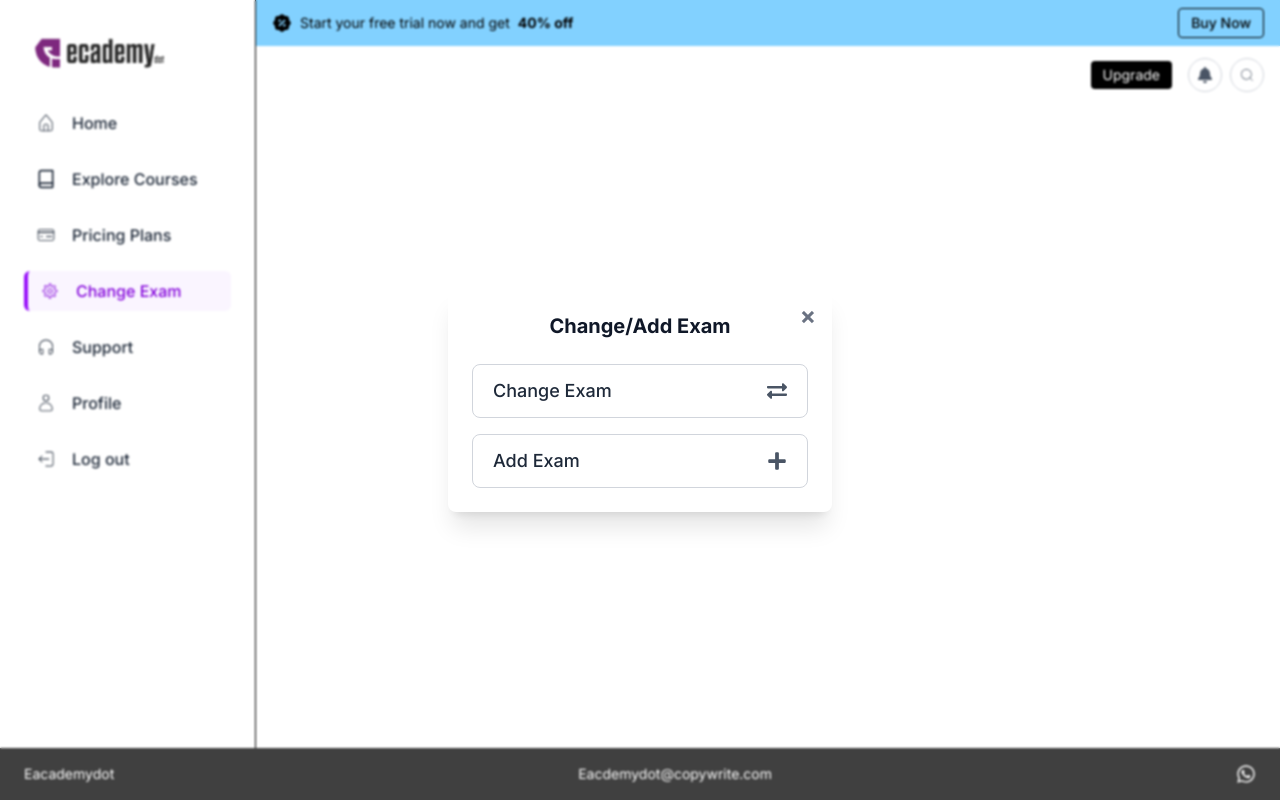
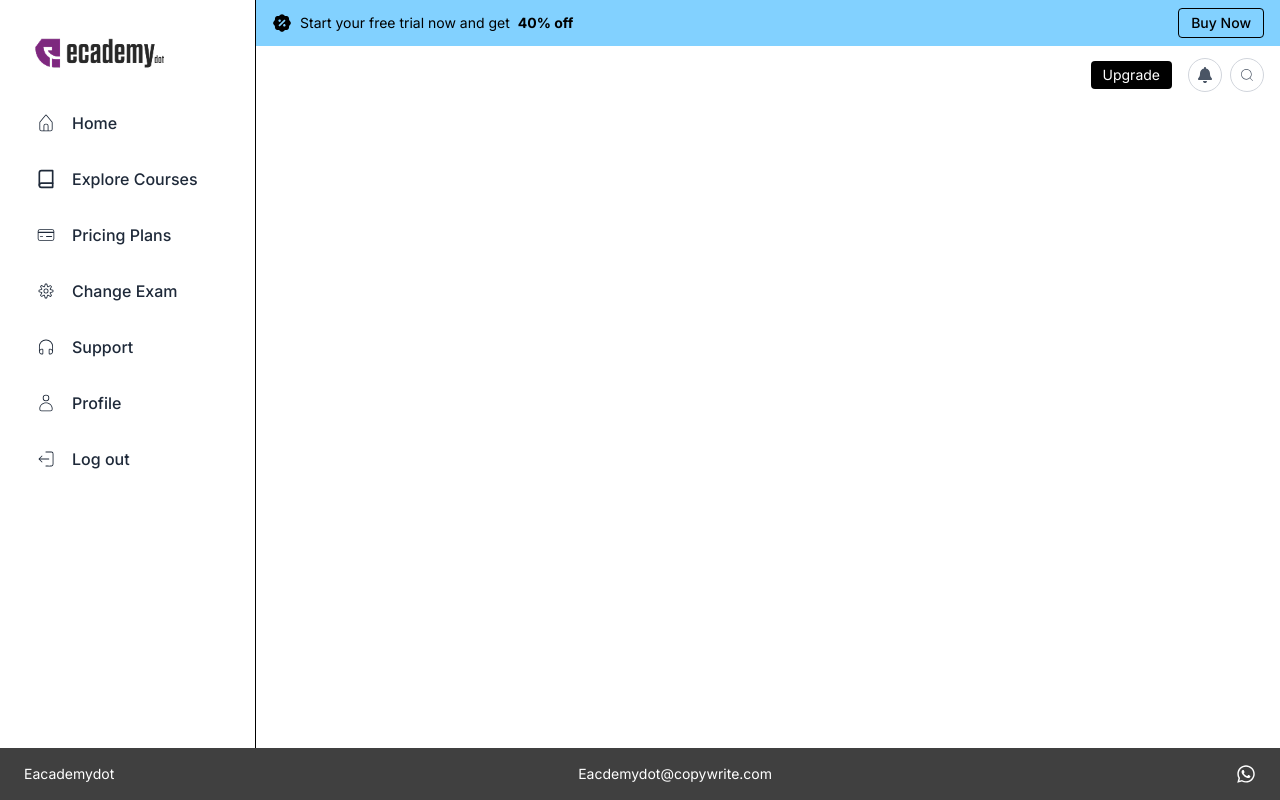
Before and after one commit to Kalsoom08/dot-academy, a Next.js app: page /AuthComponents/exam in a window 1280 px wide. Built offline with nearby package versions, Linux system fonts and the light colour scheme.

Commit message:
adjusted the change exam modal , using Context : to be render from any page

```diff
--- a/src/app/AuthComponents/exam/changeExam.jsx
+++ b/src/app/AuthComponents/exam/changeExam.jsx
@@ -3,23 +3,23 @@
 import { useState } from 'react';
 import { FaExchangeAlt, FaPlus } from 'react-icons/fa';
 import ChangeExamSubModal from './selectExamModal';
+import { useChangeExamModal } from '../../../context/ChangeExamModalContext';
 
-const ChangeExamModal = ({ isOpen, onClose }) => {
+const ChangeExamModal = () => {
+  const { isOpen, closeChangeExamModal } = useChangeExamModal();
   const [isSubModalOpen, setIsSubModalOpen] = useState(false);
 
   if (!isOpen) return null;
 
-  const handleOpenSubModal = () => {
-    setIsSubModalOpen(true);
-  };
+  const handleOpenSubModal = () => setIsSubModalOpen(true);
 
   const handleCloseSubModal = () => {
     setIsSubModalOpen(false);
-    onClose();
+    closeChangeExamModal();
   };
 
   return (
-    <div className="fixed inset-0 z-50 flex items-center justify-center  bg-opacity-50 backdrop-blur-[1px] p-4">
+    <div className="fixed inset-0 z-50 flex items-center justify-center bg-opacity-40 backdrop-blur-[1px] p-4">
       <div className="bg-white rounded-lg shadow-xl w-full max-w-sm mx-auto p-6 relative">
         <h2 className="text-xl font-bold text-center text-gray-900 mb-6">
           Change/Add Exam
@@ -27,7 +27,7 @@ const ChangeExamModal = ({ isOpen, onClose }) => {
 
         <div className="space-y-4">
           <button
-            className="w-full flex items-center justify-between px-5 py-3 border border-gray-300 rounded-lg text-lg font-medium text-gray-800 hover:bg-gray-50 focus:outline-none focus:ring-2 focus:ring-purple-500 focus:ring-opacity-50 transition duration-150 ease-in-out"
+            className="w-full flex items-center justify-between px-5 py-3 border border-gray-300 rounded-lg text-lg font-medium text-gray-800 hover:bg-gray-50 transition"
             onClick={handleOpenSubModal}
           >
             <span>Change Exam</span>
@@ -35,8 +35,8 @@ const ChangeExamModal = ({ isOpen, onClose }) => {
           </button>
 
           <button
-            className="w-full flex items-center justify-between px-5 py-3 border border-gray-300 rounded-lg text-lg font-medium text-gray-800 hover:bg-gray-50 focus:outline-none focus:ring-2 focus:ring-purple-500 focus:ring-opacity-50 transition duration-150 ease-in-out"
-            onClick={() => { alert('Add Exam clicked!'); onClose(); }}
+            className="w-full flex items-center justify-between px-5 py-3 border border-gray-300 rounded-lg text-lg font-medium text-gray-800 hover:bg-gray-50 transition"
+            onClick={() => { alert('Add Exam clicked!'); closeChangeExamModal(); }}
           >
             <span>Add Exam</span>
             <FaPlus className="text-gray-600 text-xl" />
@@ -44,8 +44,8 @@ const ChangeExamModal = ({ isOpen, onClose }) => {
         </div>
 
         <button
-          className="absolute top-2 right-2 text-gray-500 hover:text-gray-700 text-2xl font-bold p-2 leading-none"
-          onClick={onClose}
+          className="absolute top-2 right-2 text-gray-500 hover:text-gray-700 text-2xl font-bold p-2"
+          onClick={closeChangeExamModal}
         >
           &times;
         </button>
--- a/src/app/ClientWrapper.js
+++ b/src/app/ClientWrapper.js
@@ -5,6 +5,8 @@ import Navbar from '../components/navbar';
 import Footer from '../components/footer';
 import { SupportModalProvider } from '../context/SupportModalContext';
 import SupportModal from './AuthComponents/support/supportModal';
+import ChangeExamModal from './AuthComponents/exam/changeExam';
+import {ChangeExamModalProvider} from '../context/ChangeExamModalContext';
 
 export default function ClientWrapper({ children }) {
   const pathname = usePathname();
@@ -28,10 +30,13 @@ export default function ClientWrapper({ children }) {
   return (
     <>
       {!shouldHide && <Navbar />}
-      <SupportModalProvider>
-         {children}
-         <SupportModal/>
-      </SupportModalProvider>
+    <SupportModalProvider>
+      <ChangeExamModalProvider>
+        {children}
+        <SupportModal />
+        <ChangeExamModal />
+      </ChangeExamModalProvider>
+    </SupportModalProvider>
 
       {!shouldHide && <Footer />}
     </>
--- a/src/components/AuthSiderbar.jsx
+++ b/src/components/AuthSiderbar.jsx
@@ -15,12 +15,16 @@ import {
 import { FiBook } from "react-icons/fi";
 
 import { useSupportModal } from '../context/SupportModalContext';
+import { useChangeExamModal } from '../context/ChangeExamModalContext';
+
 
 export default function Sidebar({ isOpen = true, onClose }) {
   const router = useRouter();
   const pathname = usePathname();
 
   const { openModal } = useSupportModal();
+  const { openChangeExamModal } = useChangeExamModal();
+
 
   const handleLogout = () => {
     localStorage.removeItem('isLoggedIn');
@@ -31,11 +35,12 @@ export default function Sidebar({ isOpen = true, onClose }) {
   { name: "Home", icon: <CiHome size={20} />, path: "/AuthComponents/home" },
   { name: "Explore Courses", icon: <FiBook size={20} />, path: "/AuthComponents/ExploreCourses" },
   { name: "Pricing Plans", icon: <CiCreditCard1 size={20} />, path: "/AuthComponents/pricingPlan" },
-    { name: "Change Exam", icon: <CiSettings size={20} />, path: "/AuthComponents/exam" },
+  { name: "Change Exam", icon: <CiSettings size={20} />, onClick: openChangeExamModal },
   { name: "Support", icon: <CiHeadphones size={20} />, onClick: openModal },
   { name: "Profile", icon: <CiUser size={20} />, path: "/AuthComponents/profile" },
   { name: "Log out", icon: <CiLogout size={20} />, onClick: handleLogout }
 ];
+
 
   return (
     <aside
--- /dev/null
+++ b/src/context/ChangeExamModalContext.jsx
@@ -0,0 +1,25 @@
+'use client';
+import { createContext, useContext, useState } from 'react';
+
+const ChangeExamModalContext = createContext();
+
+export const ChangeExamModalProvider = ({ children }) => {
+  const [isOpen, setIsOpen] = useState(false);
+
+  const openChangeExamModal = () => setIsOpen(true);
+  const closeChangeExamModal = () => setIsOpen(false);
+
+  return (
+    <ChangeExamModalContext.Provider value={{ isOpen, openChangeExamModal, closeChangeExamModal }}>
+      {children}
+    </ChangeExamModalContext.Provider>
+  );
+};
+
+export const useChangeExamModal = () => {
+  const context = useContext(ChangeExamModalContext);
+  if (!context) {
+    console.warn('useChangeExamModal must be used within a ChangeExamModalProvider');
+  }
+  return context;
+};
```
Lines whose indentation alone changed are shown as unchanged.
